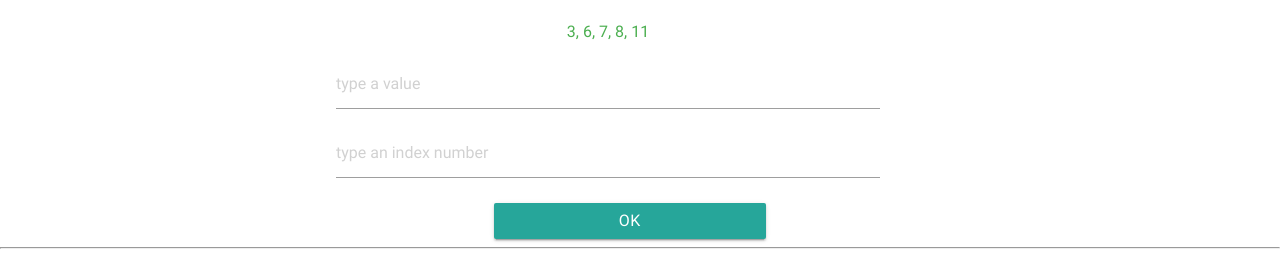
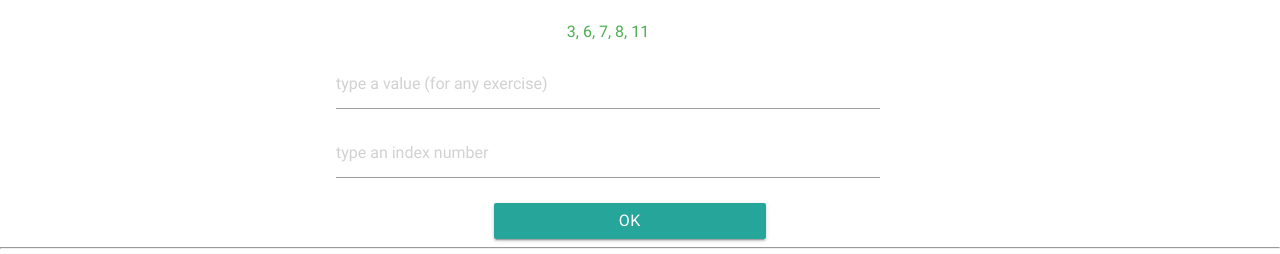
Before and after one commit to gianpaolo1967/homework-js-3, a plain HTML site: page index.html in a window 1280 px wide. Shown: the part 94-348 px from the top of the page. Drawn offline with nearby package versions, Linux system fonts and the light colour scheme.

Commit message:
added explanation

```diff
--- a/index.html
+++ b/index.html
@@ -14,7 +14,7 @@
     <div class="ex">
       <h2>Exercise 1, 2</h2>
       <p class="green-text" id="new"></p>
-      <input type="text" id="value" placeholder="type a value">
+      <input type="text" id="value" placeholder="type a value (for any exercise)">
       <input type="text" id="index" placeholder="type an index number">
       <button class="btn" id="btn-ok">ok</button>
     </div>
```
